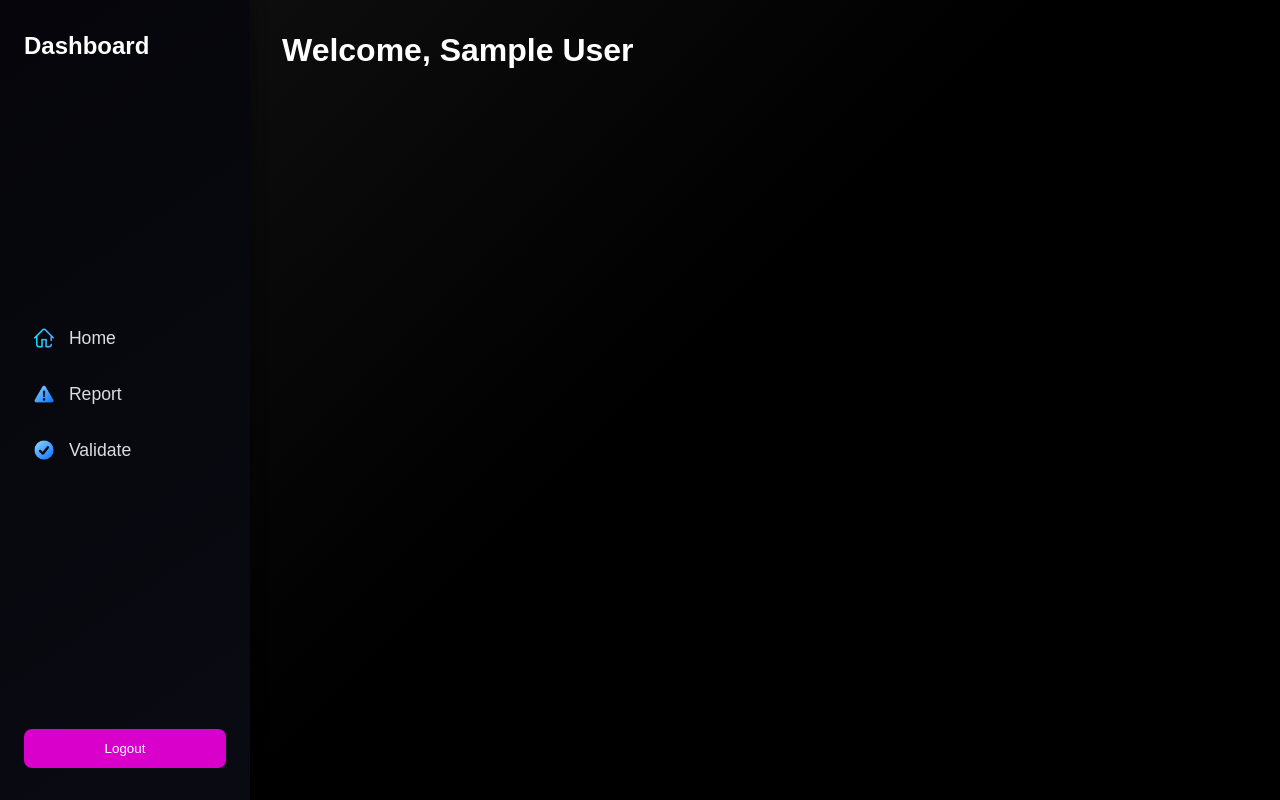
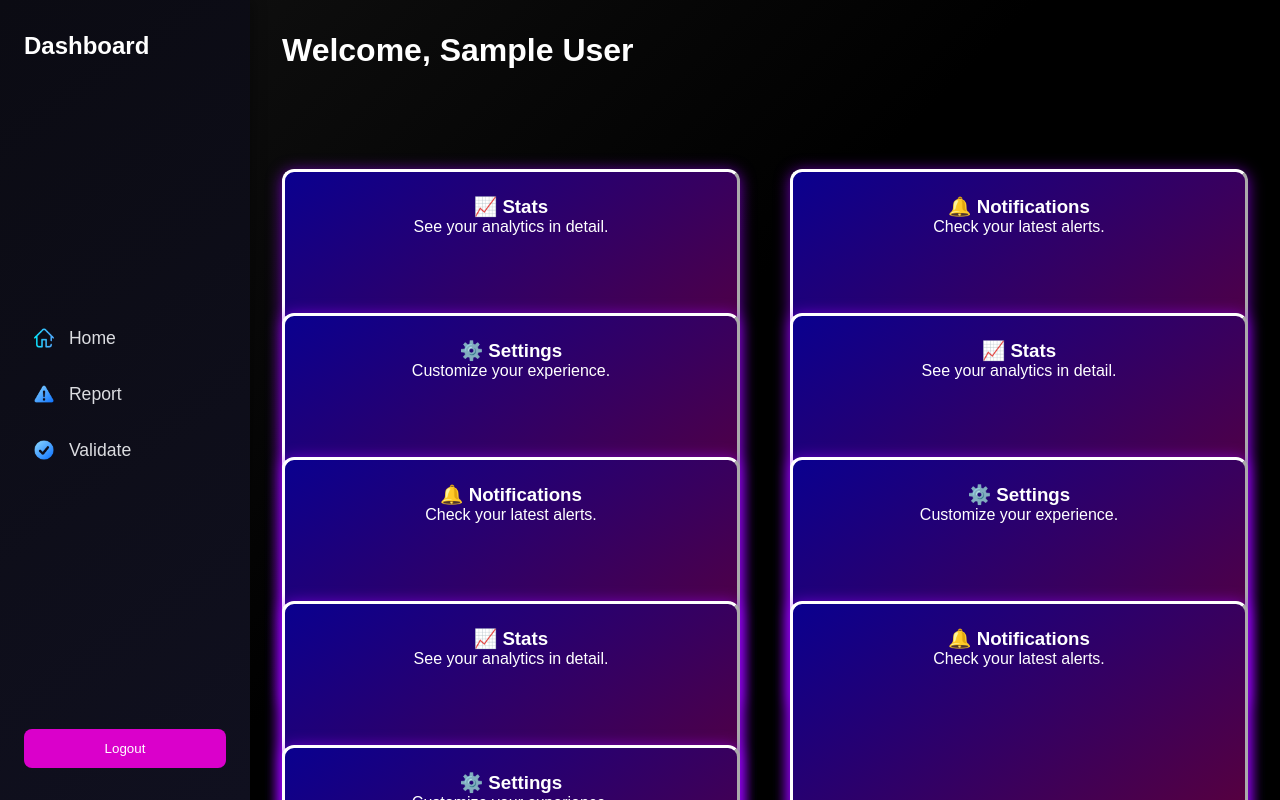
Before and after one commit to PRANIT4166/Truestore, a React (Vite) app in the folder frontend/: page /validate in a window 1280 px wide. Built offline with nearby package versions, Linux system fonts and the light colour scheme; no server answers; sample sign-in values are in the browser's storage.

Commit message:
design changes

```diff
--- a/frontend/src/components/Valideate.tsx
+++ b/frontend/src/components/Valideate.tsx
@@ -44,7 +44,7 @@ const Validate = () => {
 
         {/* Dashboard Grid */}
         <div className="dashboard-grid">
-            {/* <div className="card">
+            <div className="card">
             <h3>📈 Stats</h3>
             <p>See your analytics in detail.</p>
             </div>
@@ -55,7 +55,30 @@ const Validate = () => {
             <div className="card">
             <h3>⚙️ Settings</h3>
             <p>Customize your experience.</p>
-            </div> */}
+            </div>
+            <div className="card">
+            <h3>📈 Stats</h3>
+            <p>See your analytics in detail.</p>
+            </div>
+            <div className="card">
+            <h3>🔔 Notifications</h3>
+            <p>Check your latest alerts.</p>
+            </div>
+            <div className="card">
+            <h3>⚙️ Settings</h3>
+            <p>Customize your experience.</p>
+            </div><div className="card">
+            <h3>📈 Stats</h3>
+            <p>See your analytics in detail.</p>
+            </div>
+            <div className="card">
+            <h3>🔔 Notifications</h3>
+            <p>Check your latest alerts.</p>
+            </div>
+            <div className="card">
+            <h3>⚙️ Settings</h3>
+            <p>Customize your experience.</p>
+            </div>
         </div>
       </main>
     </div>
--- a/frontend/src/components/reportPage.tsx
+++ b/frontend/src/components/reportPage.tsx
@@ -44,18 +44,10 @@ const Report = () => {
 
         {/* Dashboard Grid */}
         <div className="dashboard-grid">
-            {/* <div className="card">
+            <div className="card">
             <h3>📈 Stats</h3>
             <p>See your analytics in detail.</p>
             </div>
-            <div className="card">
-            <h3>🔔 Notifications</h3>
-            <p>Check your latest alerts.</p>
-            </div>
-            <div className="card">
-            <h3>⚙️ Settings</h3>
-            <p>Customize your experience.</p>
-            </div> */}
         </div>
       </main>
     </div>
--- a/frontend/src/pages/home.tsx
+++ b/frontend/src/pages/home.tsx
@@ -23,6 +23,10 @@ const Home = () => {
     });
     return () => unsubscribe();
   }, [navigate]);
+
+  const id = (user?.email || null);
+
+
 
   return (
     <div className="dashboard-container">
--- a/frontend/src/styles.css
+++ b/frontend/src/styles.css
@@ -104,7 +104,7 @@ body {
 .sidebar {
   width: 250px;
   height: 100vh;
-  background: linear-gradient(145deg, #05050b, #0a0a12);
+  background: linear-gradient(145deg, #0b0b13, #10101f);
   padding: 2rem 1.5rem;
   display: flex;
   flex-direction: column;
@@ -148,15 +148,21 @@ body {
 .dashboard-grid {
   display: grid;
   grid-template-columns: repeat(auto-fit, minmax(300px, 1fr));
-  gap: 20px;
+  gap: 50px;
+  padding-top: 100px;
 }
 
 /* 📊 Dashboard Cards */
 .card {
-  background: linear-gradient(145deg, #0300a9, #9e0012);
+  background: linear-gradient(145deg, #0a008f, #86000d);
   padding: 1.5rem;
   border-radius: 12px;
-  box-shadow: 0 10px 10px rgba(153, 0, 255, 0.719);
+  border-style: outset;
+  border-color: #ffffff;
+  height: 570%;
+
+
+  box-shadow: 0 2px 15px rgba(153, 0, 255, 0.719);
   text-align: center;
   transition: all 0.3s ease-in-out;
 }
```
